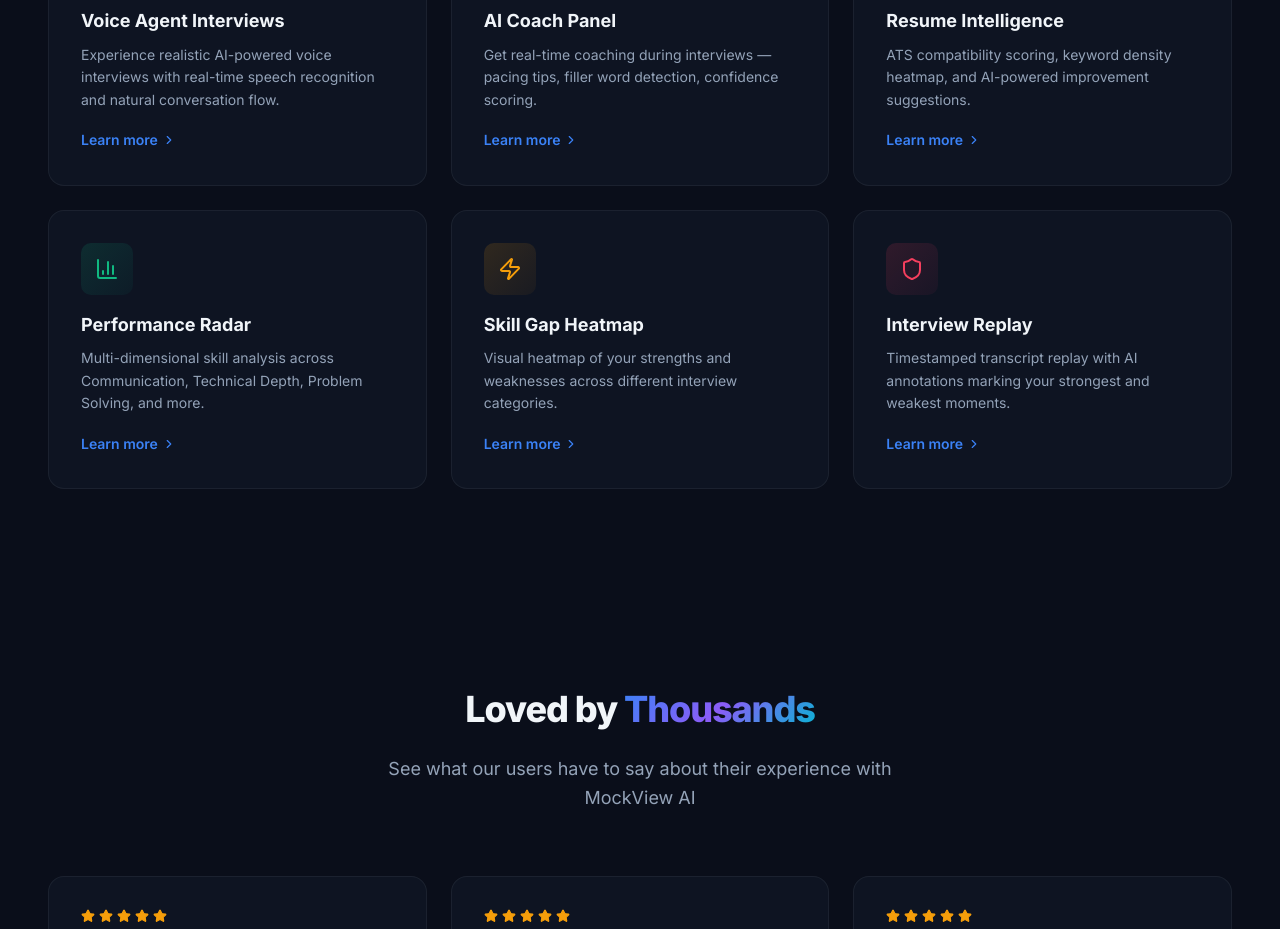
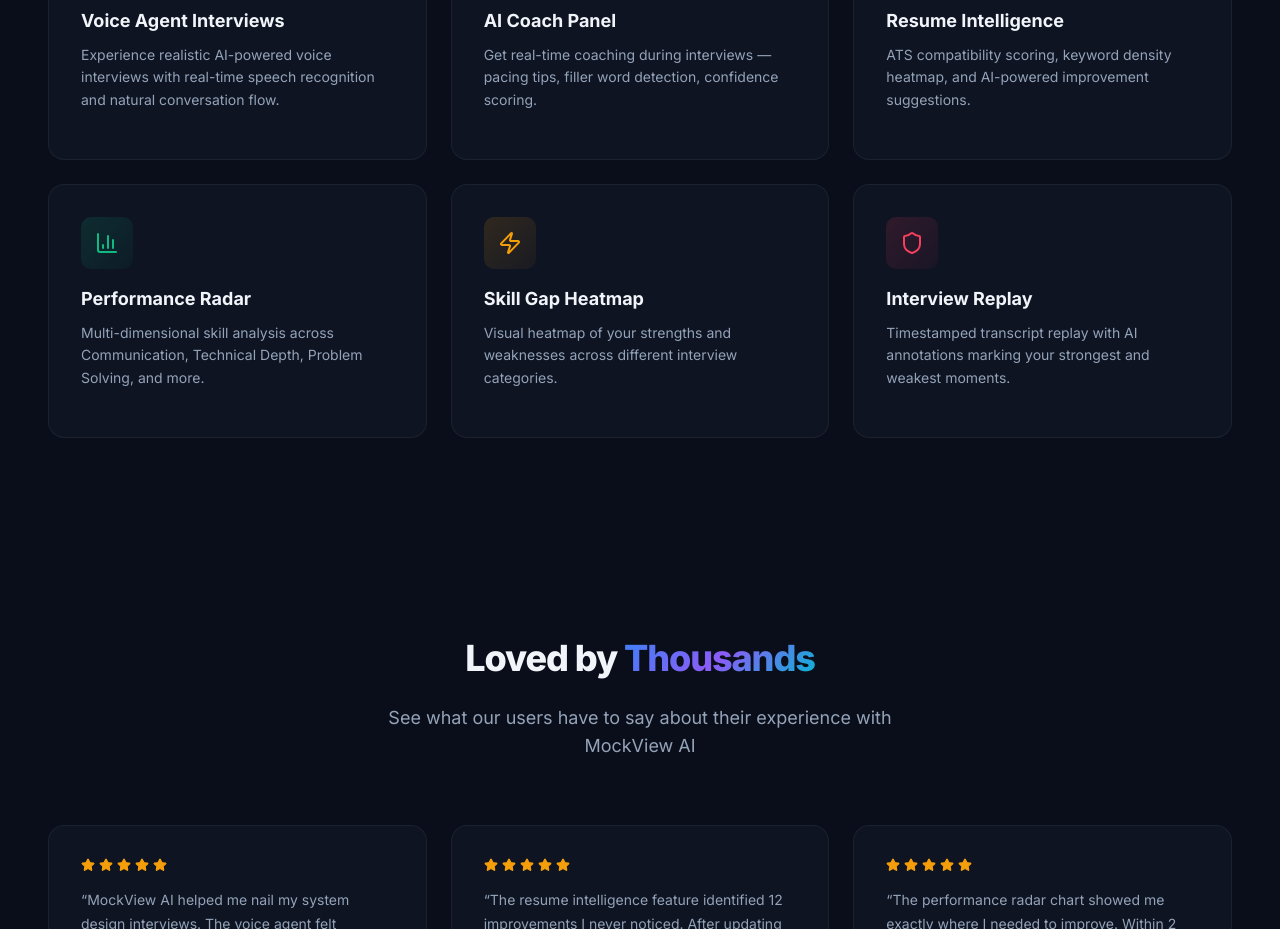
Before and after one commit to priyam-garg/MOCKVIEW, a Next.js app: page / in a window 1280 px wide. Shown: the part 1840-2769 px from the top of the page. Built offline with nearby package versions, Linux system fonts and the light colour scheme; no server answers.

Commit message:
fix: remove dead 'Learn more' link on landing page
Styled like a clickable link (with a chevron icon) but had no href or
onClick and nowhere to go. Replaced with plain descriptive text.

```diff
--- a/src/app/page.tsx
+++ b/src/app/page.tsx
@@ -13,7 +13,6 @@
   ArrowRight,
   Star,
   Sparkles,
-  ChevronRight,
   Play,
   Users,
   Award,
@@ -388,9 +387,6 @@
               </div>
               <h3 className={styles.featureTitle}>{feature.title}</h3>
               <p className={styles.featureDesc}>{feature.description}</p>
-              <span className={styles.featureLink}>
-                Learn more <ChevronRight size={14} />
-              </span>
             </motion.div>
           ))}
         </motion.div>
```
